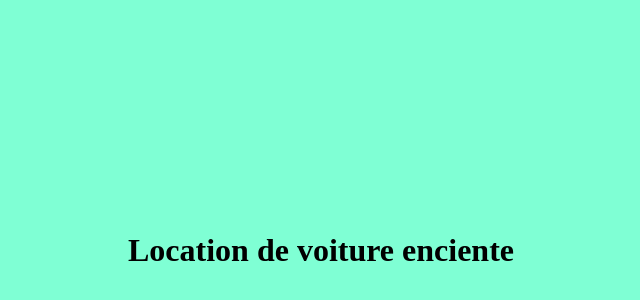
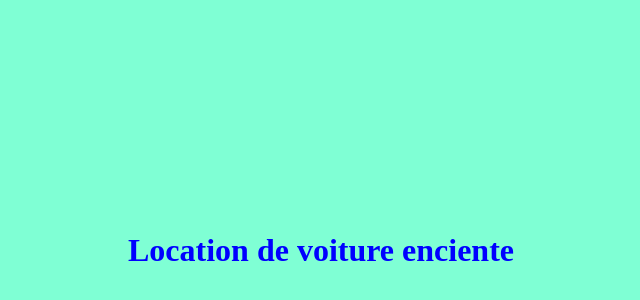
Before and after one commit to Noori001/test-files, a plain HTML site: page index.html in a window 1280 px wide. Shown: the part 42-342 px from the top of the page, without its empty margins (319-959 px from the left). Drawn offline with Linux system fonts and the light colour scheme.

Commit message:
changes commit

```diff
--- a/index.html
+++ b/index.html
@@ -3,7 +3,7 @@
     <meta charset="utf-8">
     <title></title>
     <body style="background-color: aquamarine">
-        <h1 style="padding-top: 20%; padding-bottom: 20%; text-align: center">
+        <h1 style="padding-top: 20%; padding-bottom: 20%; text-align: center; color: blue">
             Location de voiture enciente
         </h1>
     </body>
```
